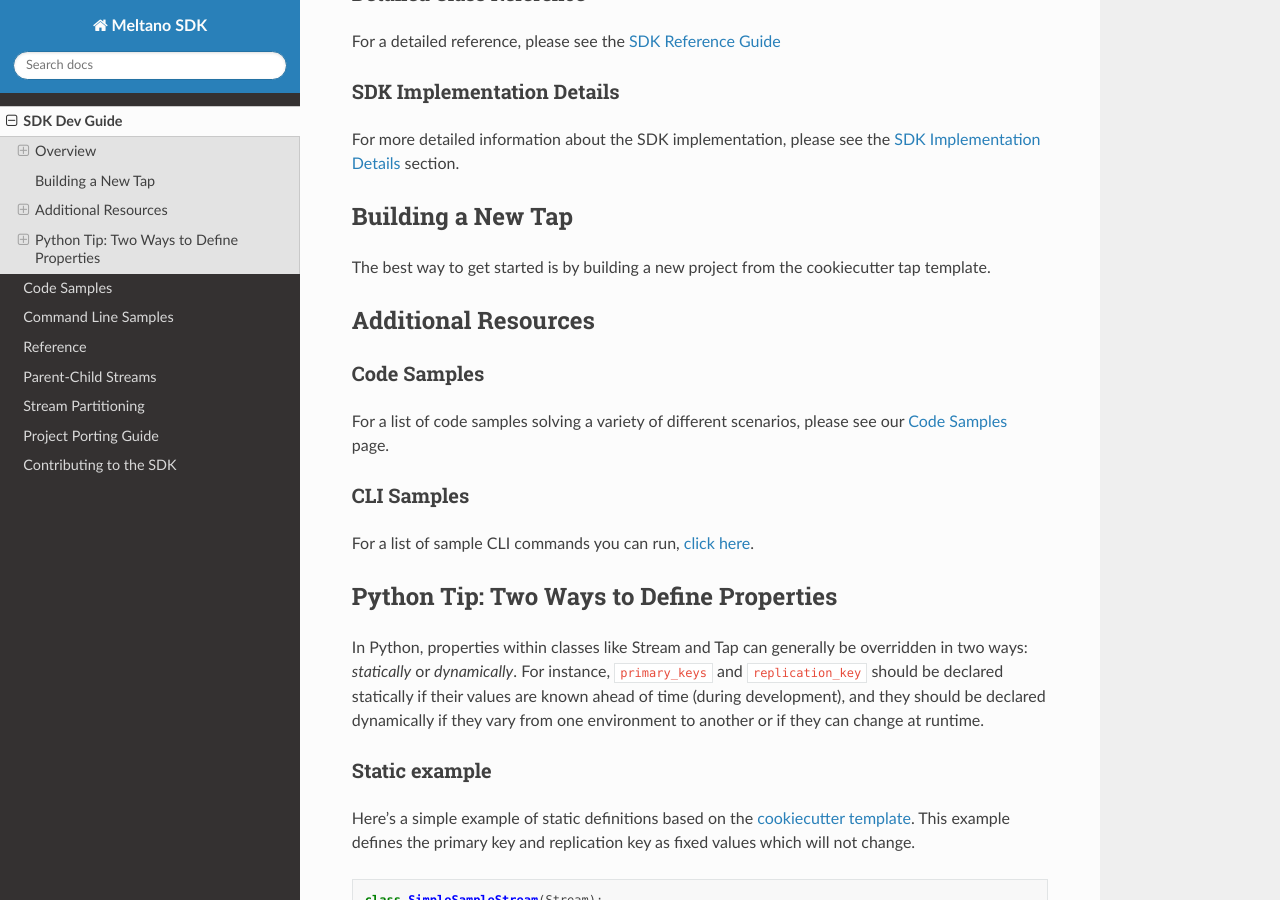
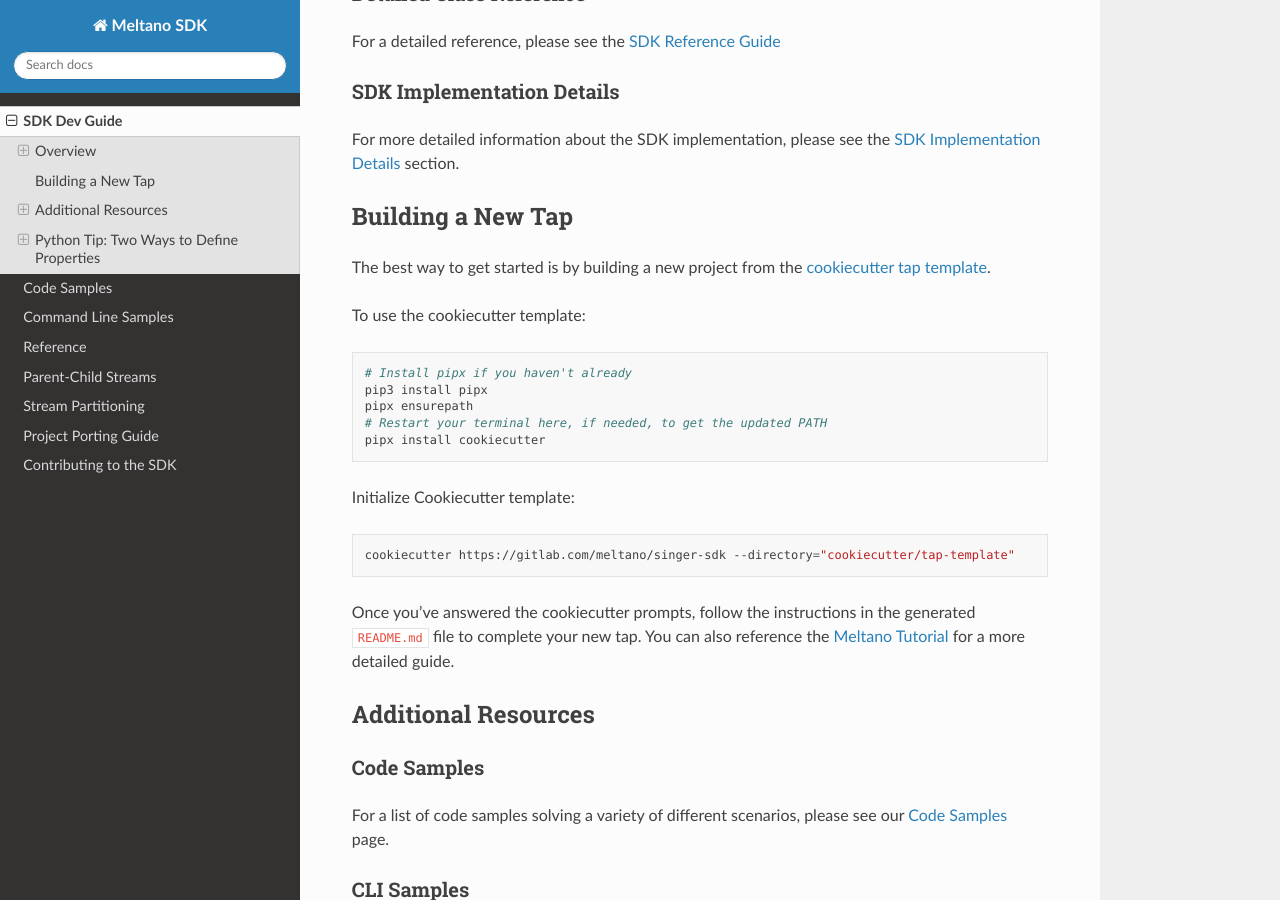
Before and after one commit to meltano/sdk, a Sphinx documentation site: the page built from docs/dev_guide.md, in a window 1280 px wide and 900 px high, scrolled down 653 px. Built offline with Sphinx 7.4.7 and the Read the Docs theme 2.0.0, drawn with Linux system fonts in a browser that asks for light colours.

Commit message:
inline cookiecutter instructions

````diff
--- a/docs/dev_guide.md
+++ b/docs/dev_guide.md
@@ -31,13 +31,36 @@
 ## Building a New Tap
 
 The best way to get started is by building a new project from the
-[cookiecutter tap template](../cookiecutter/tap-template/README.md).
+[cookiecutter](https://cookiecutter.readthedocs.io)
+[tap template](https://gitlab.com/meltano/singer-sdk/-/tree/main/cookiecutter/tap-template).
+
+To use the cookiecutter template:
+
+```bash
+# Install pipx if you haven't already
+pip3 install pipx
+pipx ensurepath
+# Restart your terminal here, if needed, to get the updated PATH
+pipx install cookiecutter
+```
+
+Initialize Cookiecutter template:
+
+```bash
+cookiecutter https://gitlab.com/meltano/singer-sdk --directory="cookiecutter/tap-template"
+```
+
+Once you've answered the cookiecutter prompts, follow the instructions in the
+generated `README.md` file to complete your new tap. You can also reference the
+[Meltano Tutorial](https://meltano.com/tutorials/create-a-custom-extractor.html) for a more
+detailed guide.
 
 ## Additional Resources
 
 ### Code Samples
 
-For a list of code samples solving a variety of different scenarios, please see our [Code Samples](./code_samples.md) page.
+For a list of code samples solving a variety of different scenarios, please see our
+[Code Samples](./code_samples.md) page.
 
 ### CLI Samples
 
````
